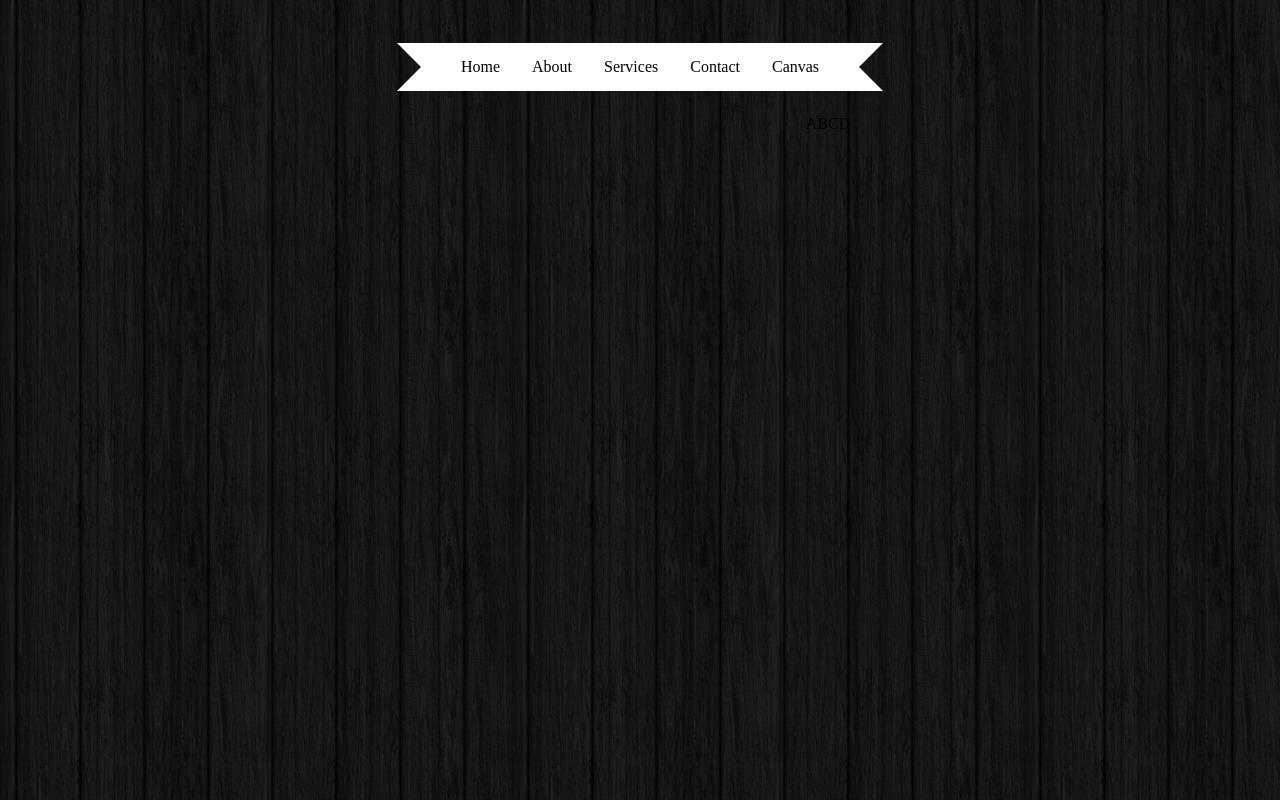
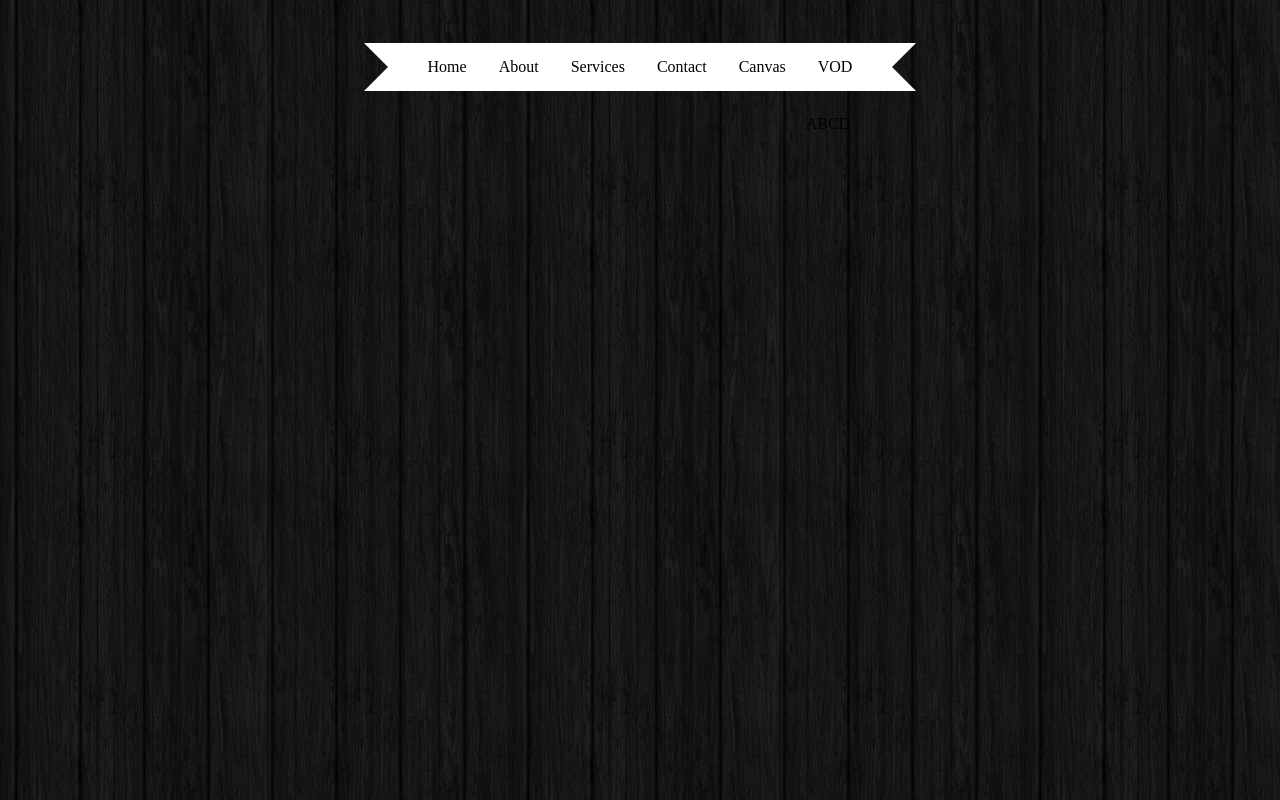
Before and after one commit to yuanhy0055/yuanhy0055.github.io, a plain HTML site: page b2g/main.html in a window 1280 px wide. Drawn offline with Linux system fonts and the light colour scheme.

Commit message:
Using MarkDown as VOD DOC

```diff
--- a/b2g/main.html
+++ b/b2g/main.html
@@ -92,6 +92,7 @@
     <a href='#'><span>Services</span></a>
     <a href='#'><span>Contact</span></a>
     <a href='gangju.html'><span>Canvas</span></a>
+    <a href='my_fork.md'><span>VOD</span></a>
 </div>
 
 <!--<div style="text-align:center;clear:both;margin-top:100px">-->
```
Also changed, not shown: 1 other file.
